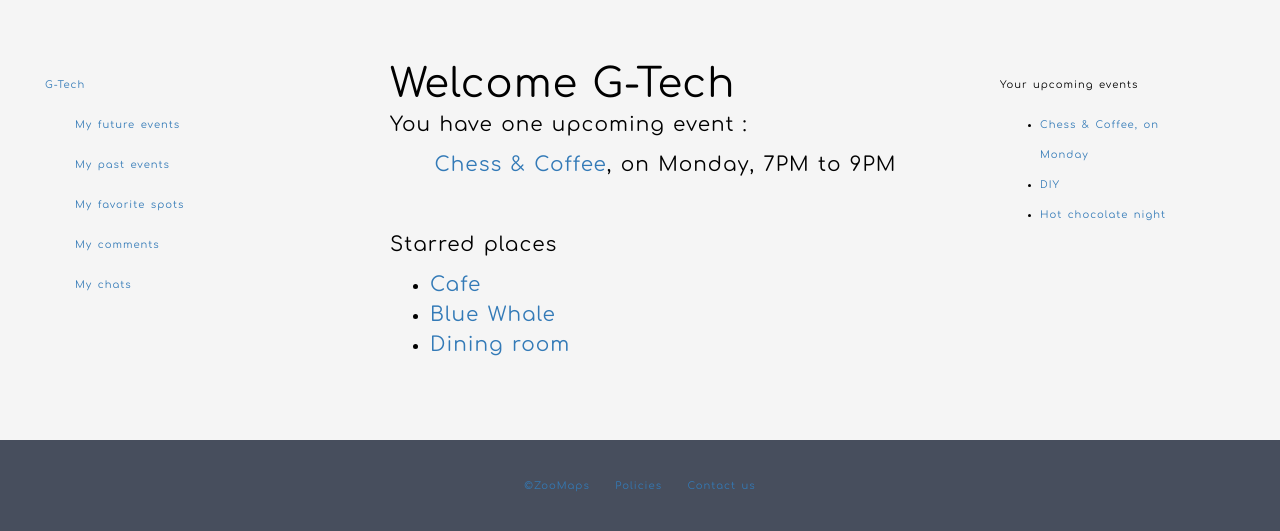
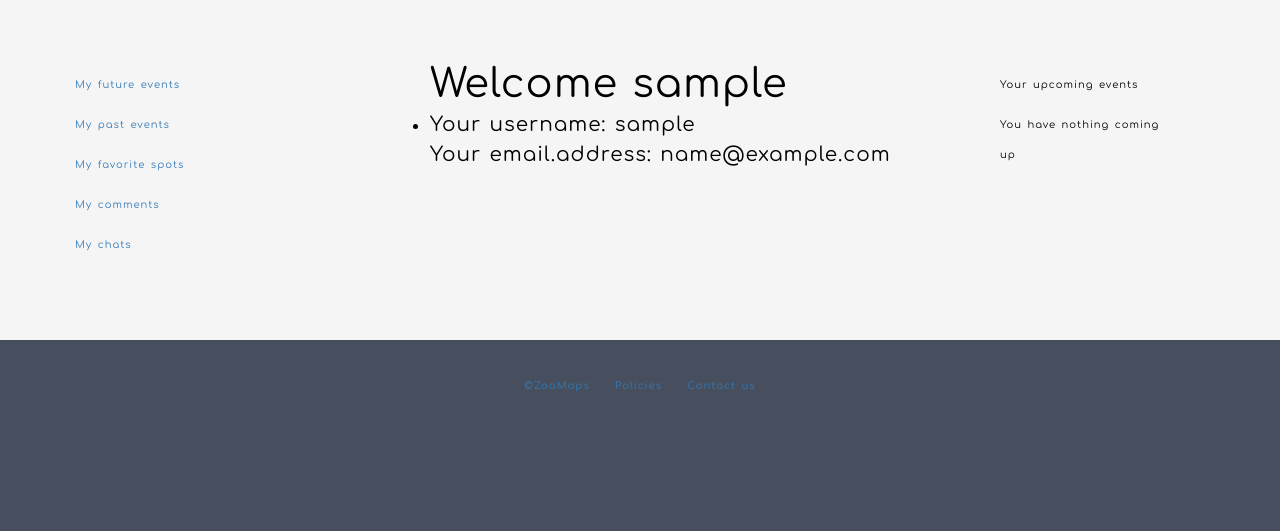
Before and after one commit to m3gan3/ZooMaps, a Django app: template project2/GTech/ZooMaps/templates/ZooMaps/account.html in a window 1280 px wide. Shown: the part 110-641 px from the top of the page. Run offline with Django 3.2, Linux system fonts and the light colour scheme; the template is opened without the code that fills it: most values are stand-ins (such as "Sample title", 1, 10 or a date in 2020); parts of the project's set-up code (start-up, migrations or seed data) failed here and were passed over; some libraries are stand-ins or nearby versions.

Commit message:
changes made to event detail as well as account htmls

```diff
--- a/project2/GTech/ZooMaps/templates/ZooMaps/account.html
+++ b/project2/GTech/ZooMaps/templates/ZooMaps/account.html
@@ -1,7 +1,6 @@
 {% extends "base_generic.html" %}
   	{% block leftbar %}
   		<div class="col-md-3">
-  			<p><a href="ZooMapsMyAccount.html">G-Tech</a></p>
   			<p class="logged"><a href="#">My future events</a></p>
   			<p class="logged"><a href="#">My past events</a></p>
   			<p class="logged"><a href="#">My favorite spots</a></p>
@@ -12,26 +11,48 @@
 
   	{% block main %}
   		<div class="col-md-6 main account">
-  			<p class="account_title">Welcome G-Tech</p>
-  			<p>You have one upcoming event : </p>
-  			<p>&emsp;&emsp;<a href="ZooMapsEvent.html">Chess &amp; Coffee</a>, on Monday, 7PM to 9PM</p>
-  			<p>&emsp;</p>
-  			<p> Starred places </p>
-  			<ul>
-  				<li><a href="ZooMapsCafe.html">Cafe</a></li>
-  				<li><a href="#">Blue Whale</a></li>
-  				<li><a href="#">Dining room</a></li>
-  			</ul>
+
+    			{% if object_list %}
+    				<ul>
+
+      					{% for object in object_list %}
+      						{% if object.username %}
+      					<p class="account_title">Welcome {{object.username}}</p>
+      					<li>
+        					Your username: {{ object.username }}
+        					<br>
+        					Your email.address: {{object.emailAddress}}
+      					</li>
+      					{% endif %}
+      					{% endfor %}
+
+    				</ul>
+    			{% else %}
+      				<p>There are no user in the website yet.</p>
+    			{% endif %}
   		</div>
   	{% endblock %}
 
   	{% block rightbar %}
   		<div class="col-md-2">
   			<p> Your upcoming events </p>
-  			<ul>
-  				<li><a href="ZooMapsEvent.html">Chess &amp; Coffee, on Monday</a></li>
-  				<li><a href="#">DIY</a></li>
-  				<li><a href="#">Hot chocolate night</a></li>
-  			</ul>
+  			{% if object_list|length == 1 %}
+  			  			<p> You have nothing coming up </p>
+  			  		{% else %}
+  			  		{% with object_list|slice:"1:" as object_list2 %}
+    				<ul>
+      					{% for object in object_list2 %}
+
+      						{% if object.name %}
+      					<li>
+        					Up next: <a href="{{ object.get_absolute_url }}">{{ object.name }}</a>
+      					</li>
+      					{% endif %}
+      					{% endfor %}
+
+    				</ul>
+    				{% endwith %}
+    			{% endif %}
   		</div>
+
   	{% endblock %}
```
Also changed, not shown: project2/GTech/ZooMaps/templates/ZooMaps/event_detail.html (+18 -0 lines), project2/GTech/ZooMaps/templates/ZooMaps/user_list.html (deleted, +0 -56 lines), project2/GTech/ZooMaps/views.py (+8 -3 lines).
